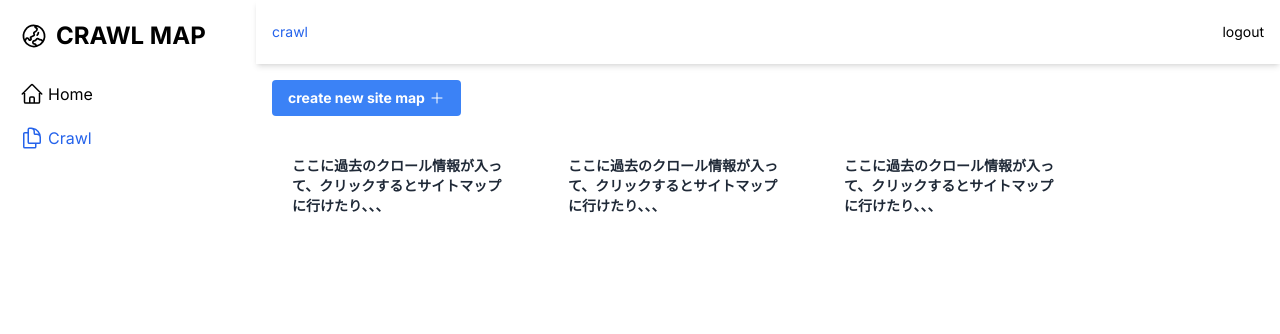
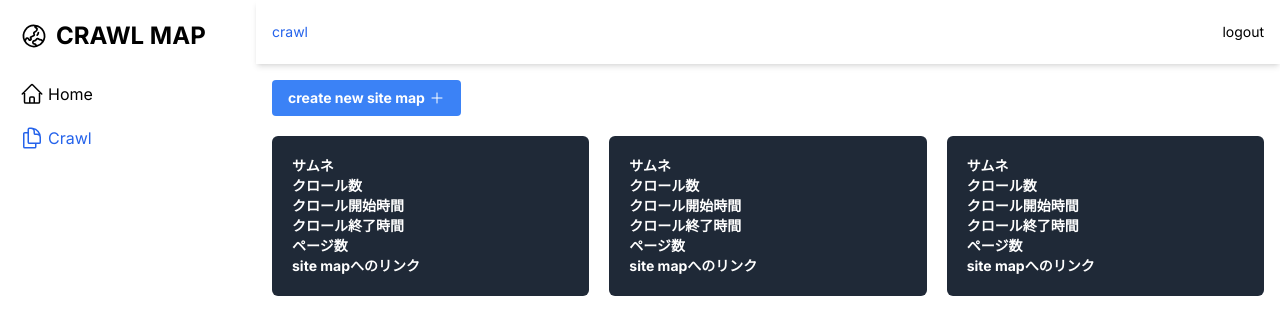
Before and after one commit to mars-tatsuru/crawl_project__frontend, a Next.js app: page /crawl in a window 1280 px wide. Shown: the top 334 px of the page. Built offline with nearby package versions, Linux system fonts and the light colour scheme.

Commit message:
change card contents

```diff
--- a/src/components/Card/Card.tsx
+++ b/src/components/Card/Card.tsx
@@ -2,10 +2,13 @@ import Link from "next/link";
 
 export default function Card() {
   return (
-    <div className="bg-white rounded-md w-64 p-5">
-      <p className="font-bold text-gray-800 text-sm">
-        ここに過去のクロール情報が入って、クリックするとサイトマップに行けたり、、、
-      </p>
+    <div className="w-96 rounded-md border-gray-600 bg-gray-800 p-5">
+      <p className="text-sm font-bold text-white">サムネ</p>
+      <p className="text-sm font-bold text-white">クロール数</p>
+      <p className="text-sm font-bold text-white">クロール開始時間</p>
+      <p className="text-sm font-bold text-white">クロール終了時間</p>
+      <p className="text-sm font-bold text-white">ページ数</p>
+      <p className="text-sm font-bold text-white">site mapへのリンク</p>
     </div>
   );
 }
```
